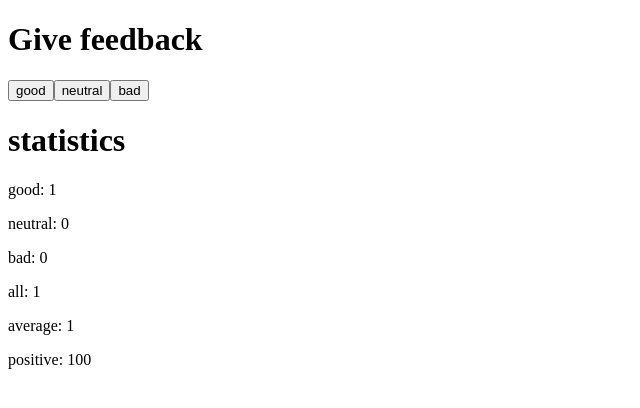
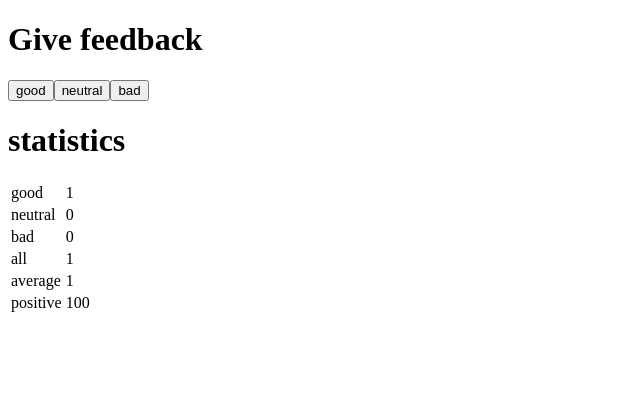
Before and after one commit to sandrasong/full_stack_open, a React (Vite) app in the folder part1/unicafe/: page / in a window 1280 px wide. Both pictures are taken after a click on the button "good". Shown: the top 408 px of the page, without its empty margins (0-640 px from the left). Built offline with nearby package versions, Linux system fonts and the light colour scheme.

Commit message:
1.11: unicafe step 6, table for statistics

```diff
--- a/part1/unicafe/src/App.jsx
+++ b/part1/unicafe/src/App.jsx
@@ -1,7 +1,10 @@
 import { useState } from 'react'
 
 const StatisticLine = ({text, value}) => (
-  <p>{text}: {value}</p>
+  <tr>
+    <td>{text}</td>
+    <td>{value}</td>
+  </tr>
 )
 
 const Statistics = ({good, neutral, bad}) => {
@@ -18,14 +21,16 @@
     positive = good / all * 100
 
     return (
-    <>
+    <table>
+      <tbody>
         <StatisticLine text="good" value={good}/>
         <StatisticLine text="neutral" value={neutral}/>
         <StatisticLine text="bad" value={bad}/>
         <StatisticLine text="all" value={all}/>
         <StatisticLine text="average" value={average}/>
         <StatisticLine text="positive" value={positive}/>
-    </>
+      </tbody>
+    </table>
     )
   }
 }
```
Lines whose indentation alone changed are shown as unchanged.
